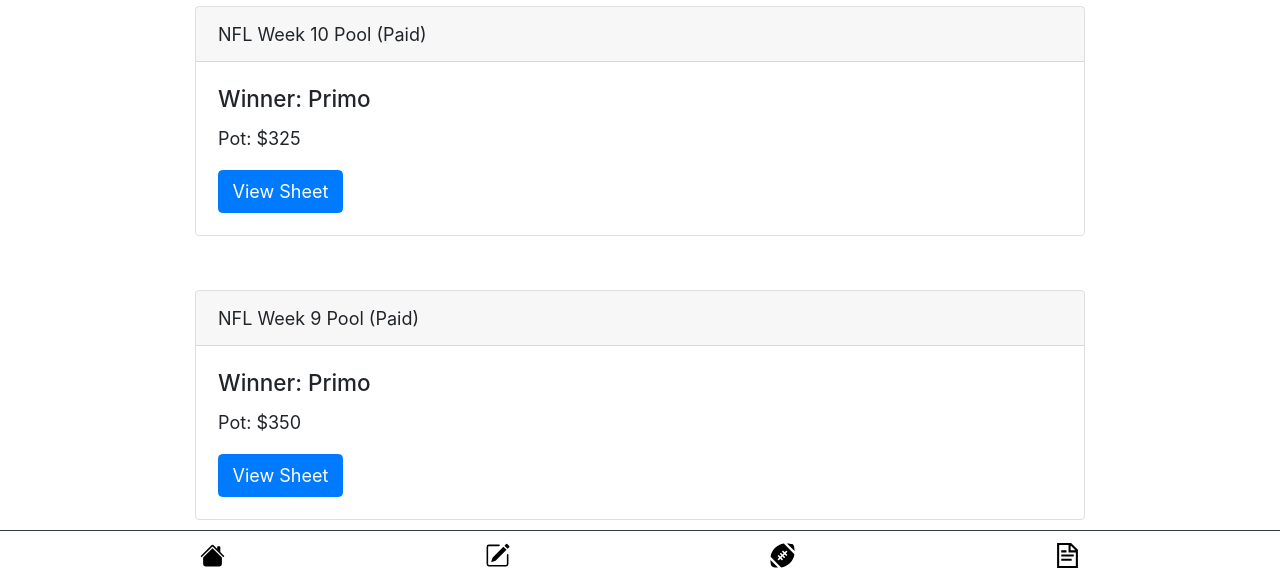
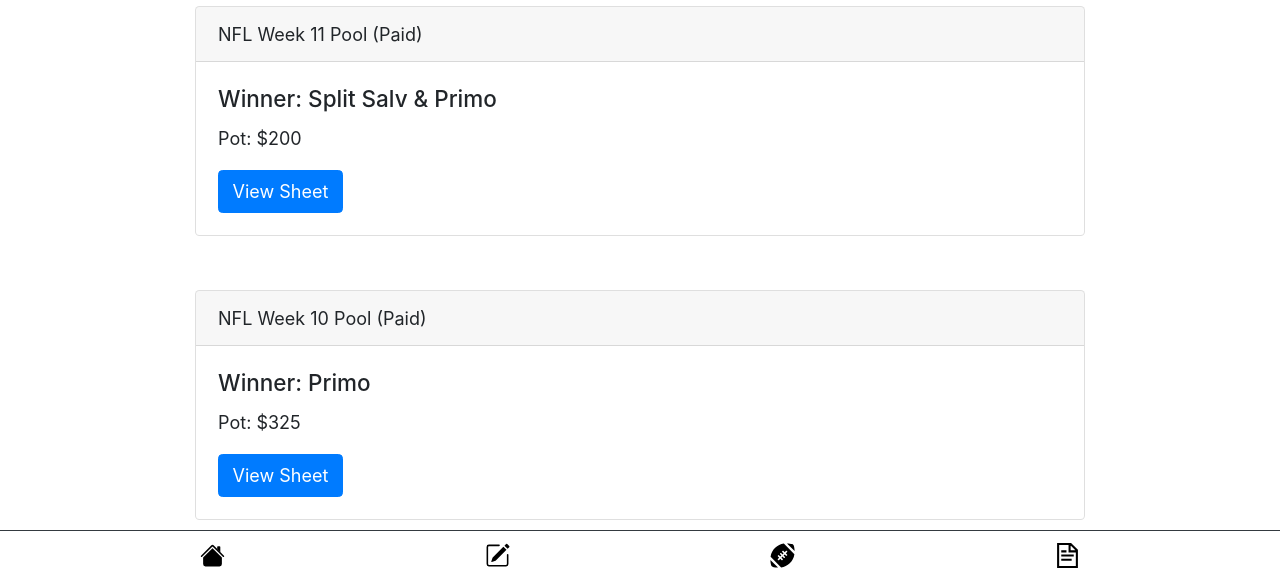
Before and after one commit to herrerake/iightbetlite, a Gatsby site: page / in a window 1280 px wide. Shown: the part 223-794 px from the top of the page. Built offline with nearby package versions, Linux system fonts and the light colour scheme; Gatsby itself is replaced by a stand-in of ours.

Commit message:
week 12 ready

```diff
--- a/src/pages/index.js
+++ b/src/pages/index.js
@@ -21,6 +21,26 @@
       <Row>
         <Col>
           <h2>History Feed</h2>
+          <Card>
+            <Card.Header>NFL Week 11 Pool (Paid)</Card.Header>
+            <Card.Body>
+              <Card.Title>Winner: Split Salv & Primo</Card.Title>
+              <Card.Text>Pot: $200</Card.Text>
+              <Button variant="primary">
+                <Link
+                  className="text-white"
+                  to="https://docs.google.com/spreadsheets/d/1OQnwPNnJPJhSrw-oV8mkgUVY3vgv7lvzPVFUwYR5xmw/edit?usp=sharing"
+                  target="_blank"
+                >
+                  View Sheet
+                </Link>
+              </Button>
+            </Card.Body>
+          </Card>
+        </Col>
+      </Row>
+      <Row className="mt-5">
+        <Col>
           <Card>
             <Card.Header>NFL Week 10 Pool (Paid)</Card.Header>
             <Card.Body>
--- a/src/pages/paid-version-form.js
+++ b/src/pages/paid-version-form.js
@@ -27,7 +27,7 @@
       </Row>
     </Container>
     <iframe
-      src="https://docs.google.com/forms/d/e/1FAIpQLSdPrU_4ZqIZ8w33ZrzTHDE7-y-WGt8Lj5tZe-cieUeavUOL8Q/viewform?embedded=true"
+      src="https://docs.google.com/forms/d/e/1FAIpQLSf44kRXCuzAUBUagP_qgMuXW39QPY3LtGsSAq84pxaxytL6mg/viewform?embedded=true"
       title="Pick 'Ems Form"
       width="375"
       height="4190"
```
Also changed, not shown: src/pages/sheet.js (+6 -6 lines).
